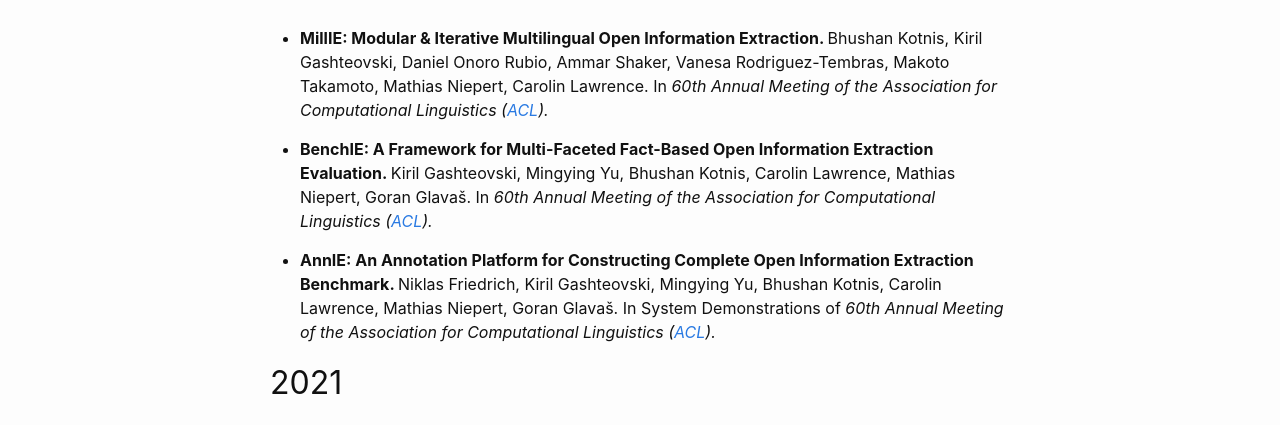
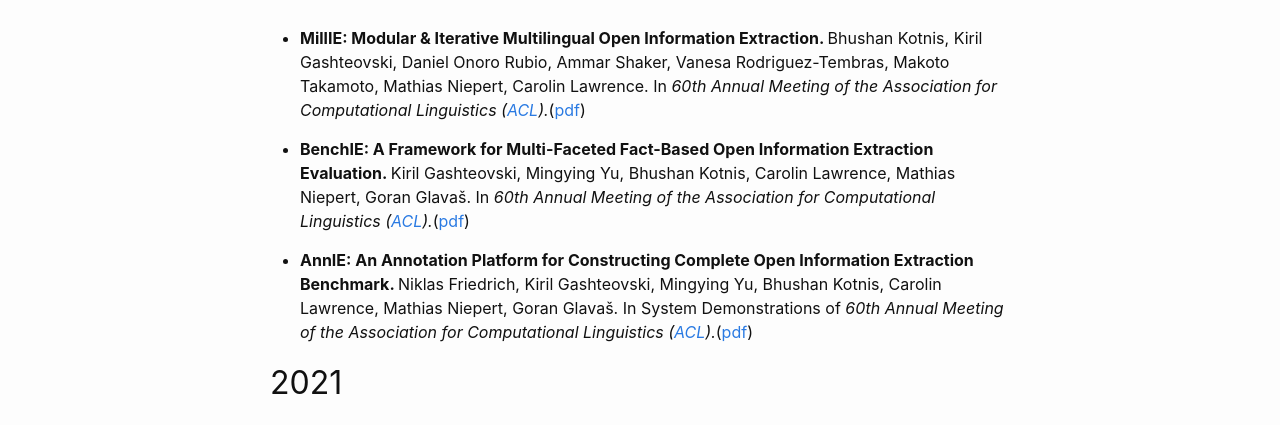
Before and after one commit to carolinlawrence/carolinlawrence.github.io, a Jekyll site: the page built from publications.markdown, in a window 1280 px wide and 900 px high. Shown: the part 201-626 px from the top of the window. Built offline with Jekyll 4.4.1, drawn with Linux system fonts in a browser that asks for light colours.

Commit message:
Update publications.markdown

```diff
--- a/publications.markdown
+++ b/publications.markdown
@@ -6,9 +6,9 @@ layout: page
 
 ## 2022
 <ul>
-  <p><li><b>MillIE: Modular & Iterative Multilingual Open Information Extraction. </b>Bhushan Kotnis, Kiril Gashteovski, Daniel Onoro Rubio, Ammar Shaker, Vanesa Rodriguez-Tembras, Makoto Takamoto, Mathias Niepert, Carolin Lawrence. In <i>60th Annual Meeting of the Association for Computational Linguistics (<a href="https://2022.aclweb.org/">ACL</a>).</i></li></p>
-  <p><li><b>BenchIE: A Framework for Multi-Faceted Fact-Based Open Information Extraction Evaluation. </b>Kiril Gashteovski, Mingying Yu, Bhushan Kotnis, Carolin Lawrence, Mathias Niepert, Goran Glavaš. In <i>60th Annual Meeting of the Association for Computational Linguistics (<a href="https://2022.aclweb.org/">ACL</a>).</i></li></p>
-  <p><li><b>AnnIE: An Annotation Platform for Constructing Complete Open Information Extraction Benchmark. </b>Niklas Friedrich, Kiril Gashteovski, Mingying Yu, Bhushan Kotnis, Carolin Lawrence, Mathias Niepert, Goran Glavaš. In System Demonstrations of <i>60th Annual Meeting of the Association for Computational Linguistics (<a href="https://2022.aclweb.org/">ACL</a>).</i></li></p>
+  <p><li><b>MillIE: Modular & Iterative Multilingual Open Information Extraction. </b>Bhushan Kotnis, Kiril Gashteovski, Daniel Onoro Rubio, Ammar Shaker, Vanesa Rodriguez-Tembras, Makoto Takamoto, Mathias Niepert, Carolin Lawrence. In <i>60th Annual Meeting of the Association for Computational Linguistics (<a href="https://2022.aclweb.org/">ACL</a>).</i>(<a href="https://aclanthology.org/2022.acl-long.478/">pdf</a>)</li></p>
+  <p><li><b>BenchIE: A Framework for Multi-Faceted Fact-Based Open Information Extraction Evaluation. </b>Kiril Gashteovski, Mingying Yu, Bhushan Kotnis, Carolin Lawrence, Mathias Niepert, Goran Glavaš. In <i>60th Annual Meeting of the Association for Computational Linguistics (<a href="https://2022.aclweb.org/">ACL</a>).</i>(<a href="https://aclanthology.org/2022.acl-long.307/">pdf</a>)</li></p>
+  <p><li><b>AnnIE: An Annotation Platform for Constructing Complete Open Information Extraction Benchmark. </b>Niklas Friedrich, Kiril Gashteovski, Mingying Yu, Bhushan Kotnis, Carolin Lawrence, Mathias Niepert, Goran Glavaš. In System Demonstrations of <i>60th Annual Meeting of the Association for Computational Linguistics (<a href="https://2022.aclweb.org/">ACL</a>).</i>(<a href="https://aclanthology.org/2022.acl-demo.5/">pdf</a>)</li></p>
 </ul>
 
 ## 2021
```
